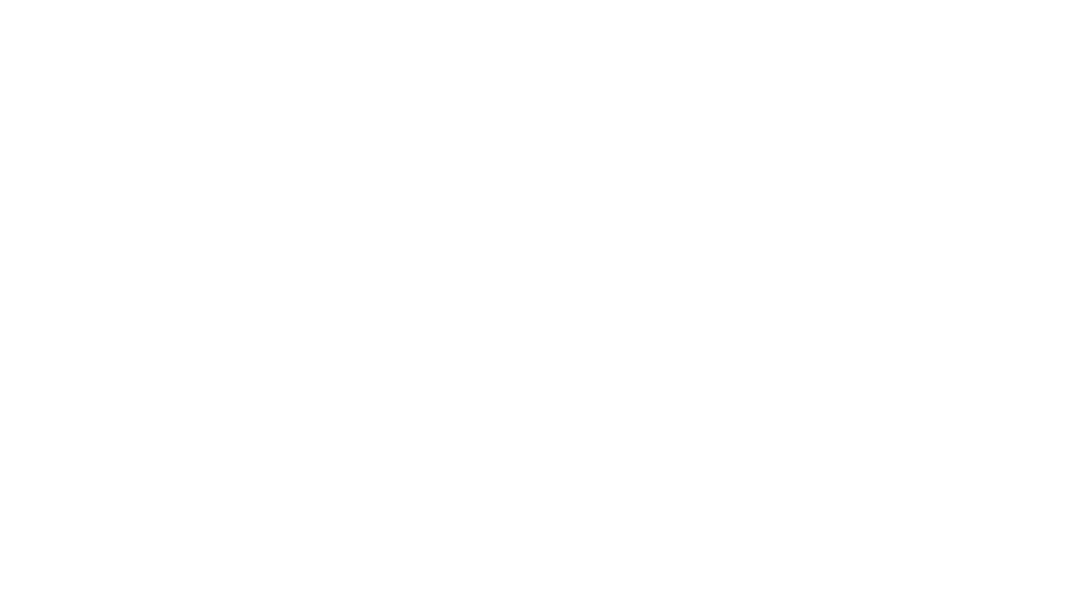
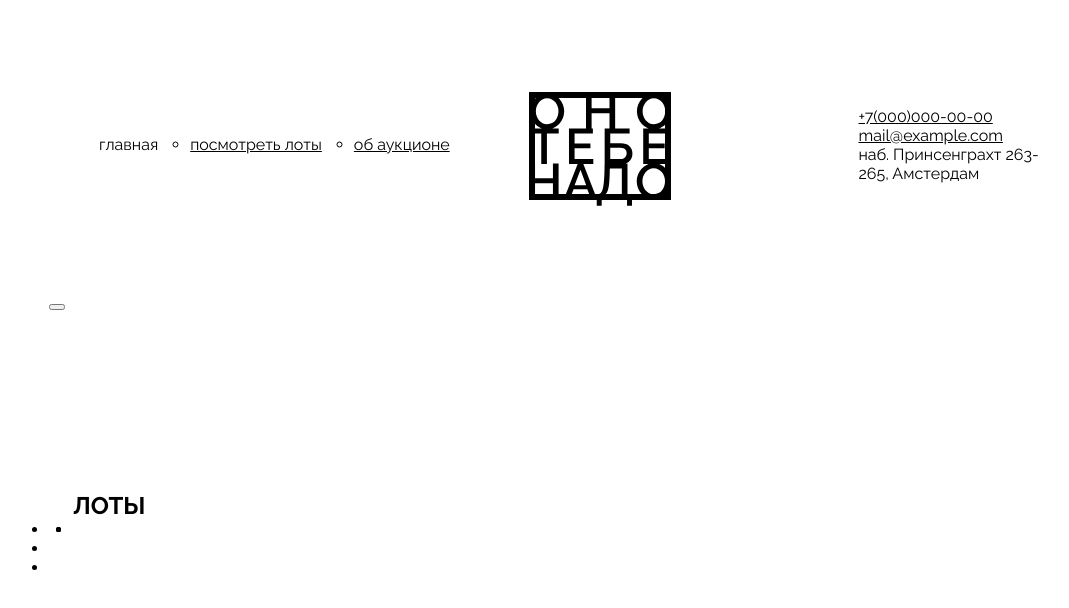
Before and after one commit to nasstik/ono-tebe-nado-fd, a plain HTML site: page index.html in a window 1280 px wide. Shown: the whole page, without its empty margins (41-1110 px from the left). Drawn offline with Linux system fonts and the light colour scheme; files whose address does not match are found by name.

Commit message:
сделала шапку

```diff
--- a/index.html
+++ b/index.html
@@ -6,6 +6,84 @@
     <meta name="viewport" content="width=device-width, initial-scale=1.0" />
     <title>Оно тебе надо — аукцион вещей, в которые никто не верил</title>
     <link rel="stylesheet" href="./fonts/fonts.css"/>
+    <link rel="stylesheet" href="./styles/global.css"/>
+    <link rel="stylesheet" href="./styles/style.css"/>
   </head>
-  <body></body>
+  <body>
+    <header class="header">
+      <nav class="header_menu">
+        <ul class="header__links-list">
+          <li class="header__links-list-item header__links-list-item_no-bullit">
+            <a class="header__link">главная</a>
+          </li>
+          <li class="header__links-list-item">
+            <a href="#lots" class="header__link header__link_active">посмотреть лоты</a>
+          </li>
+          <li class="header__links-list-item">
+            <a href="#about" class="header__link header__link_active">об аукционе</a>
+          </li>
+        </ul>
+      </nav>
+      <a class="header__logo" ><img src="D:\dev\ono-tebe-nado-fd\images\logo-black.svg" class="header__logo-image"></a>
+      <address class=" address address_header">
+        <a href="tel:+70000000">+7(000)000-00-00</a>
+        <a href="mailto:mail@example.com">mail@example.com</a>
+        <p>наб. Принсенграхт 263- <br>265, Амстердам</br></p>
+      </address>
+    </header>
+    <main>
+      <section class="section cover" id="cover">
+        <h1></h1>
+        <div class="description">
+          <p class="text_cover"></p>
+          <button class="button_cover"></button>
+        </div>
+      </section >
+      <section class="section lots" id="lots">
+        <h2>ЛОТЫ</h2>
+        <ul>
+          <li>
+            <a>
+              <article></article>
+            </a>
+          </li>
+          <li>
+            <a>
+              <article></article>
+            </a>
+          </li>
+          <li>
+            <a>
+              <article></article>
+            </a>
+          </li>
+
+        </ul>
+      </section>
+      <section class="section about">
+        <div class="logo_about"></div>
+        <div>
+          <h2></h2>
+          <p></p>
+        </div>
+      </section>
+    </main>
+    <footer class="footer">
+      <address class="address_footer">
+      </address>
+      <nav></nav>
+      <ul>
+        <li>
+          <a></a>
+        </li>
+        <li>
+          <a></a>
+        </li>
+        <li>
+          <a></a>
+        </li>
+      </ul>
+
+    </footer>
+  </body>
 </html>
--- a/styles/style.css
+++ b/styles/style.css
@@ -1 +1,49 @@
-/* место для вашего кода */
+.header {
+    display: grid;
+    grid-template-columns: 1fr min-content 1fr;
+    align-items: center;
+    padding-left: 50px;
+    padding-top: 92px;
+    padding-bottom:95px ;
+    padding-right: 50.52px;
+
+}
+ .header__logo {
+    display: block;
+    width: 148px;
+    height: 105px;
+
+ }
+ .header__links-list {
+    display:flex;
+    flex-direction: row;
+    gap:32px;
+    list-style:circle;
+
+}
+ .header_menu {
+    display:flex;
+    flex-direction: row;
+    gap:32px;
+ }
+ .header__links-list-item_no-bullit {
+    list-style-type: none;
+ }
+ .address {
+    font-family: "Raleway-Regular" Arial,  sans-serif;
+    font-style: normal;
+ }
+ .address_header {
+    max-width: 240px;
+    justify-self:end;
+ }
+.lots {
+    margin-top: 180px;
+    margin-left: 24px;
+    margin-right: 24px;
+
+}
+.about {
+    margin-right: 24px;
+    margin-left: 24px;
+}
```
